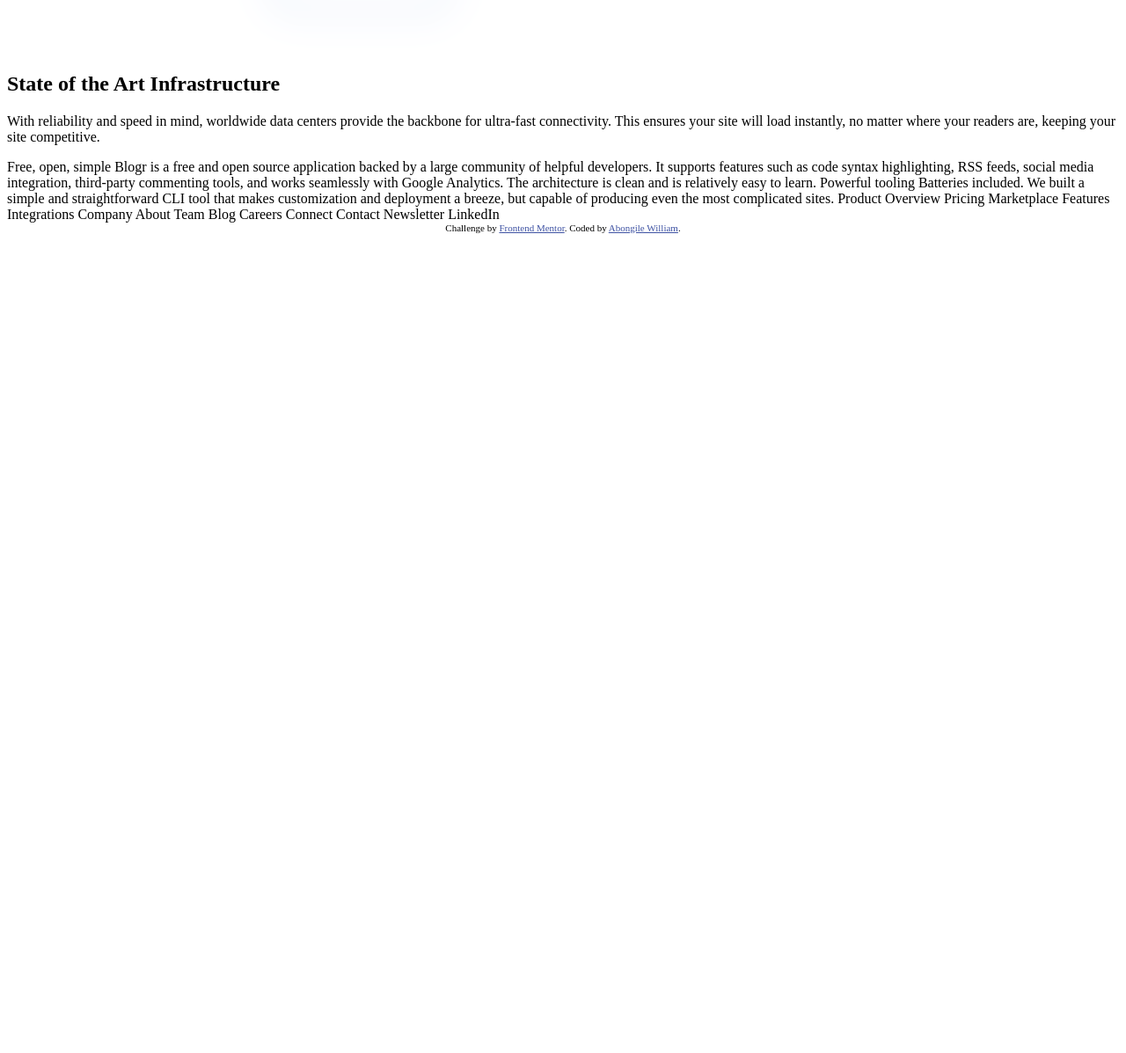
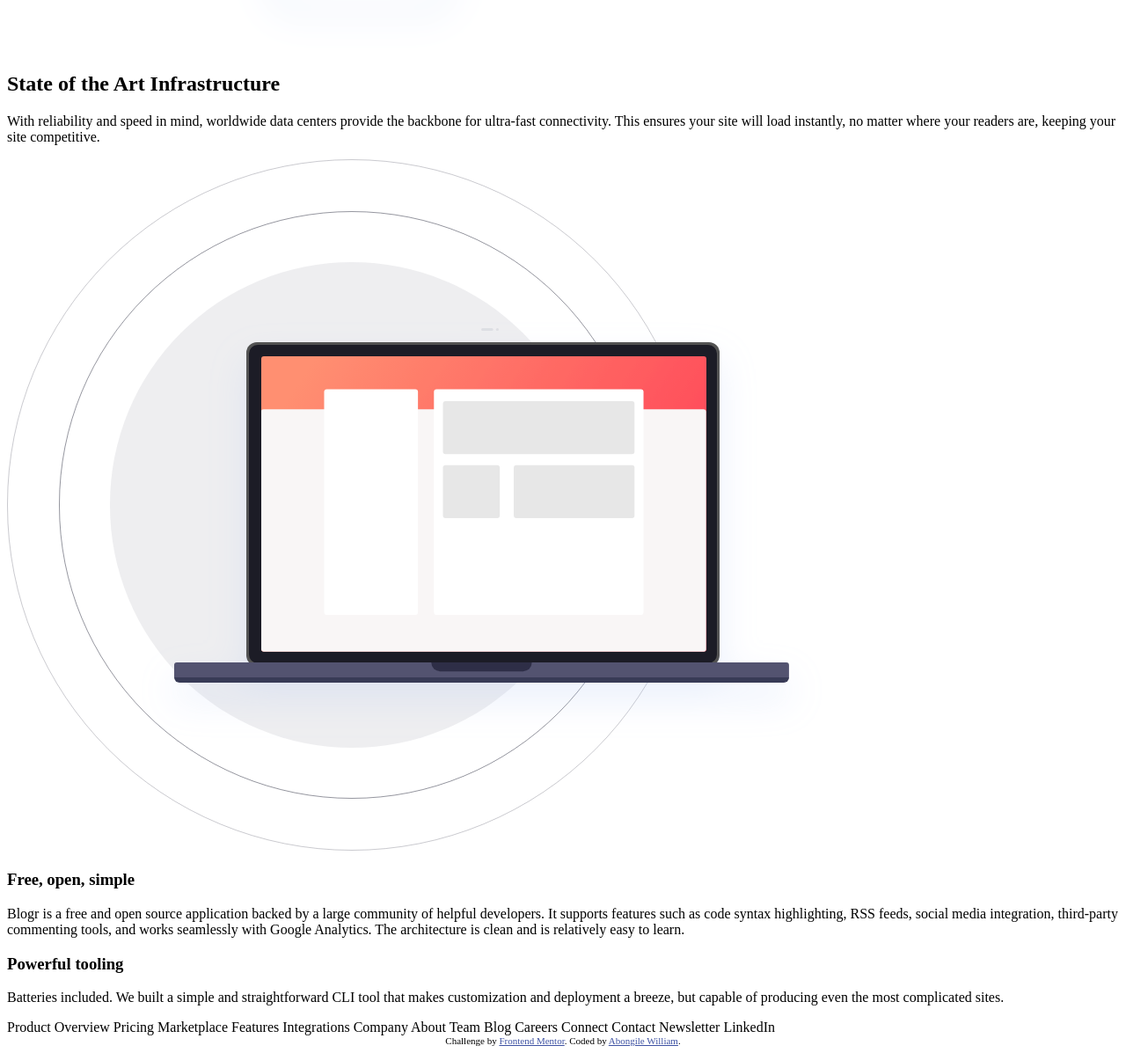
Before and after one commit to Abongile-web/Blogr, a plain HTML site: page index.html in a window 1280 px wide. Shown: the part 2267-3464 px from the top of the page at 88% size. Before the commit the page ends 2540 px from the top, so only its background shows below. Drawn offline with Linux system fonts and the light colour scheme.

Commit message:
hero 4 content added

```diff
--- a/index.html
+++ b/index.html
@@ -119,19 +119,29 @@
   </section>
 
 
+  <!--Hero 4 section-->
+
+  <section class="hero-4">
+    <img src="./images/illustration-laptop-desktop.svg">
+
+    <div class="content">
+      <h3>Free, open, simple</h3>
+      <p>Blogr is a free and open source application backed by a large community of helpful developers. It supports
+        features such as code syntax highlighting, RSS feeds, social media integration, third-party commenting tools,
+        and works seamlessly with Google Analytics. The architecture is clean and is relatively easy to learn.</p>
+      <h3>Powerful tooling</h3>
+      <p>Batteries included. We built a simple and straightforward CLI tool that makes customization and deployment a breeze, but
+        capable of producing even the most complicated sites.</p>
+    </div>
+  </section>
 
 
 
 
 
-  Free, open, simple
-  Blogr is a free and open source application backed by a large community of helpful developers. It supports
-  features such as code syntax highlighting, RSS feeds, social media integration, third-party commenting tools,
-  and works seamlessly with Google Analytics. The architecture is clean and is relatively easy to learn.
 
-  Powerful tooling
-  Batteries included. We built a simple and straightforward CLI tool that makes customization and deployment a breeze, but
-  capable of producing even the most complicated sites.
+
+
 
   Product
 
```
